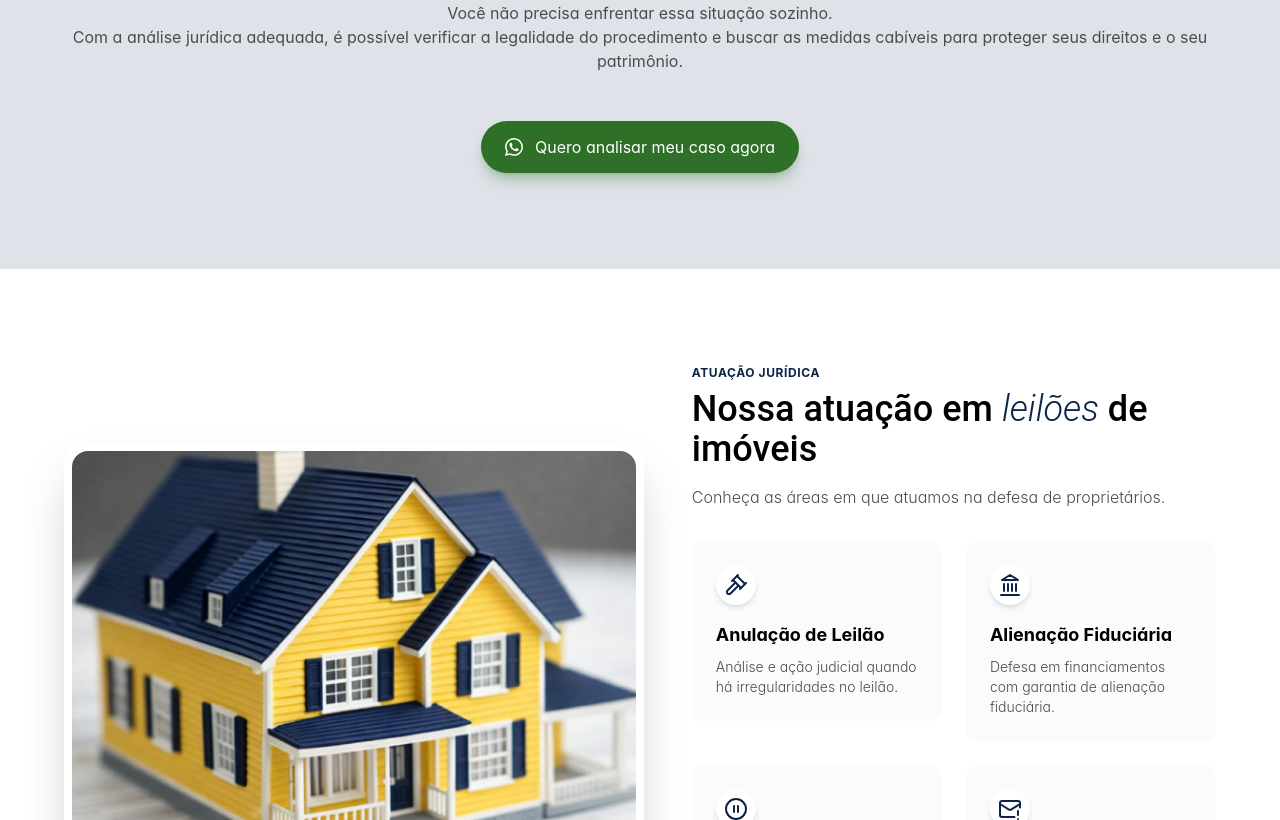
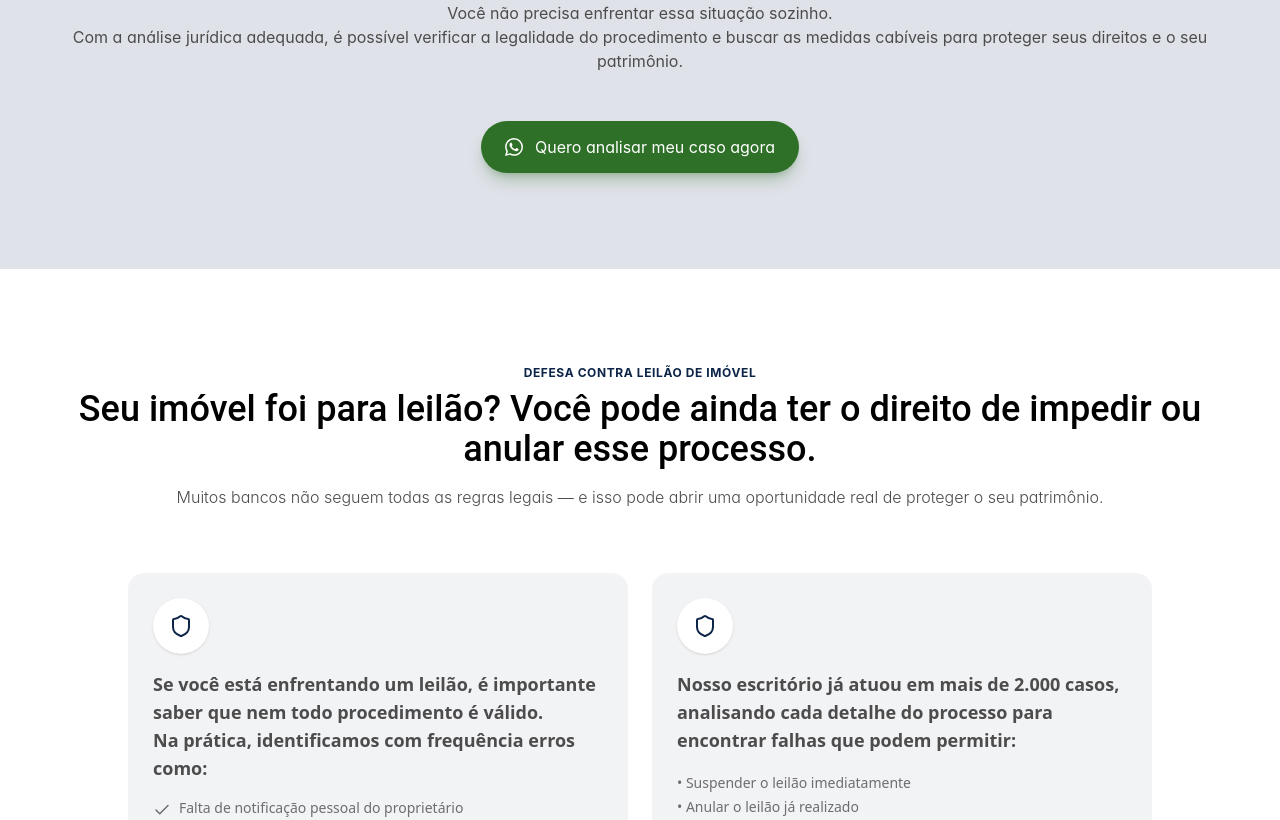
Before and after one commit to Paper-Street-Softwares/LPS-Ana-Paula, a React (Vite) app: page / in a window 1280 px wide. Shown: the part 1980-2800 px from the top of the page. Built offline with nearby package versions, Linux system fonts and the light colour scheme.

Commit message:
fix: Seção nova

```diff
--- /dev/null
+++ b/src/components/sections/PropertyDefense.jsx
@@ -0,0 +1,73 @@
+import React from "react";
+import SectionArea from "../sectionElements/SectionArea";
+import SectionWrapper from "../sectionElements/SectionWrapper";
+import SectionHeaderNovo from "../sectionElements/SectionHeaderNovo";
+import content from "../../content/content";
+import { Check, Shield } from "lucide-react";
+import MotionDivDownToUp from "../animation/MotionDivDownToUp";
+import ButtonReflexo from "../interactives/ButtonReflexo";
+import { defaultButtonThemes } from "../../context/UseContextArchive";
+
+function PropertyDefense({ colorMode }) {
+  const listCard = Object.values(content.texts.defenseSection.cards);
+
+  return (
+    <SectionArea>
+      <SectionWrapper>
+        <SectionHeaderNovo
+          colorMode={colorMode}
+          miniTitle={content.texts.defenseSection.miniTag}
+          title={content.texts.defenseSection.title}
+          subtitle={content.texts.defenseSection.subtitle}
+        />
+
+        <MotionDivDownToUp>
+          <div className="grid tablet2:grid-cols-2 gap-6 mb-6">
+            {listCard.map((item, index) => (
+              <div
+                key={index}
+                className="bg-primaryDark/5 backdrop-blur-md border border-white/10 rounded-2xl p-6 max-w-[500px] h-fit"
+              >
+                {/* Título */}
+                <div className="bg-white w-fit p-4 rounded-full text-primaryDark shadow mb-4">
+                  <Shield />
+                </div>
+                <h2 className="text-lg font-semibold mb-4 text-corOutrosTextosPreto group-hover:text-corOutrosTextosPreto/90">
+                  {item.text}
+                </h2>
+
+                {/* Conteúdo principal */}
+                <div className=" text-corOutrosTextosPreto/80 mb-3">
+                  <span className="text-sm">{item.container}</span>
+                </div>
+
+                {/* Observação */}
+                {item.obs && (
+                  <p className="text-xs text-corOutrosTextosPreto leading-relaxed">
+                    {item.obs}
+                  </p>
+                )}
+              </div>
+            ))}
+          </div>
+        </MotionDivDownToUp>
+
+        <MotionDivDownToUp className={`flex justify-center w-full`}>
+          <ButtonReflexo
+            label={content.texts.important.ctaButtonText}
+            icon={content.texts.svgs.wpp}
+            link={content.texts.links.ctaWhatsapp}
+            className={`clickevent`}
+            bgClass={
+              colorMode === "defaultDark" || colorMode === "light"
+                ? defaultButtonThemes.light
+                : defaultButtonThemes.dark
+            }
+          />
+        </MotionDivDownToUp>
+      </SectionWrapper>
+    </SectionArea>
+  );
+}
+
+export default PropertyDefense;
--- a/src/content/content.jsx
+++ b/src/content/content.jsx
@@ -162,7 +162,7 @@ const content = {
       alt: "Imagem ilustrativa da Seção Início",
       ctaButtonAriaLabel:
         "Botão para chamada de ação para contato pelo whatsapp",
-      ctaButtonText: <>Analisar meu caso</>,
+      ctaButtonText: <>Quero analisar meu caso agora</>,
       ctaButtonTextSecondary: <>A_Definir</>,
       obsHero: {
         icon: <> {/* ⚠️ */}</>,
@@ -297,6 +297,92 @@ const content = {
           e o seu patrimônio.
         </>
       ),
+      ctaButtonText: <>Quero analisar meu caso agora</>,
+    },
+    defenseSection: {
+      miniTag: <>Defesa contra leilão de imóvel</>,
+      title: (
+        <>
+          Seu imóvel foi para leilão? Você pode ainda ter o direito de impedir
+          ou anular esse processo.
+        </>
+      ),
+      subtitle: (
+        <>
+          Muitos bancos não seguem todas as regras legais — e isso pode abrir
+          uma oportunidade real de proteger o seu patrimônio.
+        </>
+      ),
+      cards: {
+        card1: {
+          text: (
+            <>
+              Se você está enfrentando um leilão, é importante saber que nem
+              todo procedimento é válido.
+              <br />
+              Na prática, identificamos com frequência erros como:
+            </>
+          ),
+          container: (
+            <>
+              <p className="flex gap-2 items-start">
+                <span>
+                  <Check width={18} />
+                </span>
+                Falta de notificação pessoal do proprietário
+              </p>
+              <br />
+              <p className="flex gap-2 items-start">
+                <span>
+                  <Check width={18} />
+                </span>
+                Irregularidades na consolidação da propriedade
+              </p>
+              <br />
+              <p className="flex gap-2 items-start">
+                <span>
+                  <Check width={18} />
+                </span>
+                Negativa do direito de quitar a dívida antes do leilão
+              </p>
+              <br />
+              <p className="flex gap-2 items-start">
+                <span>
+                  <Check width={18} />
+                </span>
+                Falhas na condução dos leilões exigidos por lei
+              </p>
+              <br />
+              <p className="flex gap-2 items-start">
+                <span>
+                  <Check width={18} />
+                </span>
+                Imóvel vendido por valor muito abaixo do mercado
+              </p>
+            </>
+          ),
+        },
+        card2: {
+          text: (
+            <>
+              Nosso escritório já atuou em mais de 2.000 casos, analisando cada
+              detalhe do processo para encontrar falhas que podem permitir:
+            </>
+          ),
+          container: (
+            <>
+              • Suspender o leilão imediatamente <br />
+              • Anular o leilão já realizado <br />
+              • Recuperar a oportunidade de pagamento da dívida <br />•
+              Questionar judicialmente todo o procedimento
+            </>
+          ),
+
+          obs: (
+            <>👉 Em muitos casos, ainda há solução — mas o tempo é decisivo.</>
+          ),
+        },
+      },
       ctaButtonText: <>Quero analisar meu caso agora</>,
     },
     features: {
--- a/src/pages/Index.jsx
+++ b/src/pages/Index.jsx
@@ -45,6 +45,7 @@ import FormNovoTemplate from "../components/sections/FormNovoTemplate";
 import AuthorityAndAlert from "../components/sections/AuthorityAndAlert";
 import SocialProof from "../components/sections/SocialProof";
 import Depositions from "../components/sections/Depositions";
+import PropertyDefense from "../components/sections/PropertyDefense";
 
 export default function Index() {
   const { colorMode, setColorMode } = useColorMode();
@@ -65,6 +66,10 @@ export default function Index() {
           </AlternatingSection>
 
           <AlternatingSection index={2} colorMode={colorMode}>
+            <PropertyDefense colorMode={colorMode} />
+          </AlternatingSection>
+
+          <AlternatingSection index={3} colorMode={colorMode}>
             <Suspense>
               <FeaturesNovaTemplate
                 colorMode={colorMode}
@@ -79,7 +84,7 @@ export default function Index() {
             <Speed colorMode={colorMode} />
           </AlternatingSection> */}
 
-          <AlternatingSection index={3} colorMode={colorMode}>
+          <AlternatingSection index={4} colorMode={colorMode}>
             <Suspense>
               <AboutNovoTemplate
                 colorMode={colorMode}
@@ -90,35 +95,35 @@ export default function Index() {
             </Suspense>
           </AlternatingSection>
 
-          <AlternatingSection index={4} colorMode={colorMode}>
+          <AlternatingSection index={5} colorMode={colorMode}>
             <Suspense>
               <Depositions colorMode={colorMode} />
             </Suspense>
           </AlternatingSection>
 
-          <AlternatingSection index={5} colorMode={colorMode} forcePrimaryDark>
+          <AlternatingSection index={6} colorMode={colorMode} forcePrimaryDark>
             <Suspense>
               <CtaNovoTemplate colorMode={colorMode} container={true} />
             </Suspense>
           </AlternatingSection>
 
-          <AlternatingSection index={6} colorMode={colorMode}>
+          <AlternatingSection index={7} colorMode={colorMode}>
             <Suspense>
               <StepsNovoTemplate colorMode={colorMode} />
             </Suspense>
           </AlternatingSection>
 
-          <AlternatingSection index={7} colorMode={colorMode}>
+          <AlternatingSection index={8} colorMode={colorMode}>
             <SocialProof colorMode={colorMode} />
           </AlternatingSection>
 
-          <AlternatingSection index={8} colorMode={colorMode}>
+          <AlternatingSection index={9} colorMode={colorMode}>
             <Suspense>
               <FaqNovoTemplate colorMode={colorMode} />
             </Suspense>
           </AlternatingSection>
 
-          <AlternatingSection index={9} colorMode={colorMode} forcePrimaryDark>
+          <AlternatingSection index={10} colorMode={colorMode} forcePrimaryDark>
             <Suspense>
               <FooterNovoTemplate
                 colorMode={colorMode}
```
